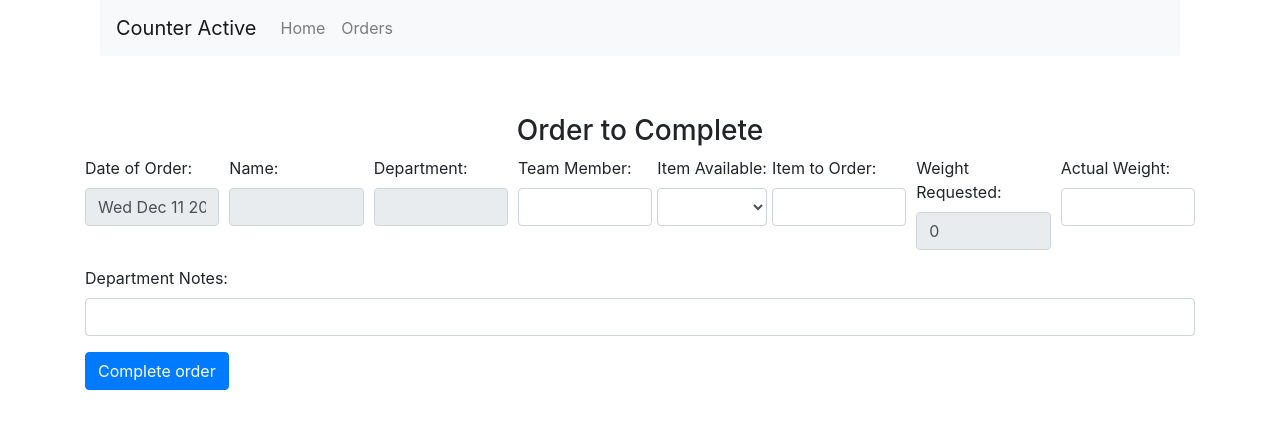
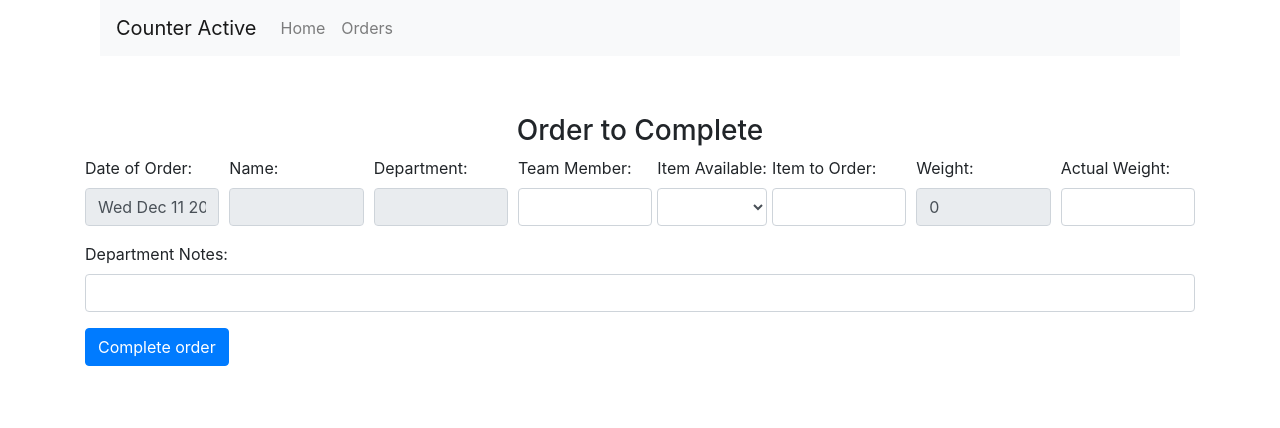
Before and after one commit to jon-gorman/counterActive, a React (Create React App) app in the folder client/: page /edit/1 in a window 1280 px wide. Shown: the top 428 px of the page. Built offline with nearby package versions, Linux system fonts and the light colour scheme; no server answers.

Commit message:
another form change

```diff
--- a/client/src/components/edit.js
+++ b/client/src/components/edit.js
@@ -251,7 +251,7 @@ export default class Edit extends Component {
               </input>
             </div>
             <div className="form-group col-md ml-0">
-              <label>Weight Requested: </label>
+              <label>Weight: </label>
               <input id="inputState"
                      type="text"
                      className="form-control"
```
